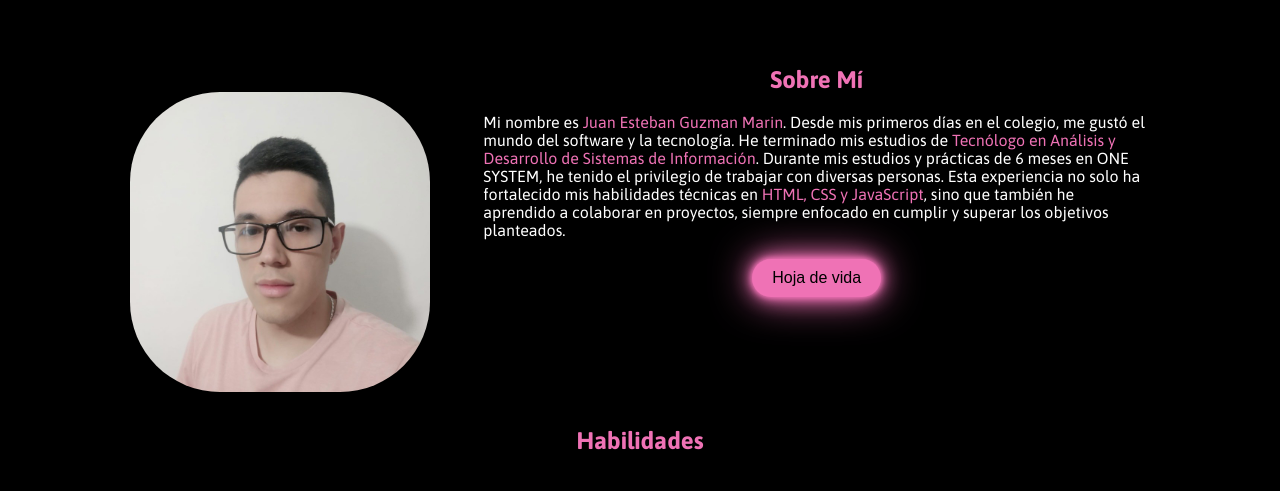
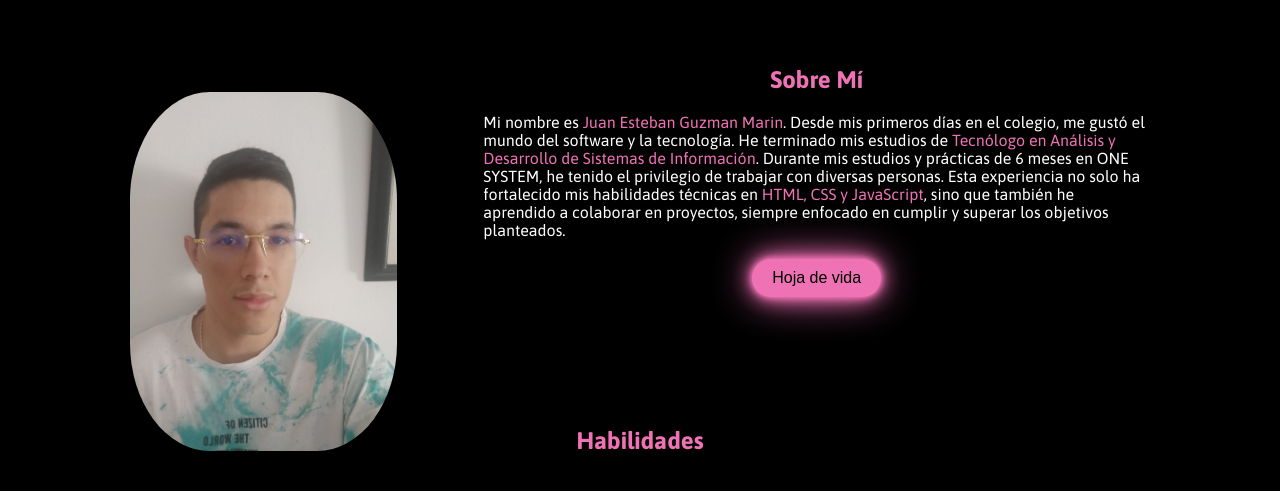
Before and after one commit to juanesteban122/Portafolio, a plain HTML site: page index.html in a window 1280 px wide. Shown: the part 64-555 px from the top of the page. Drawn offline with Linux system fonts and the light colour scheme.

Commit message:
se Cambio la imagen y su tamaño

```diff
--- a/index.html
+++ b/index.html
@@ -40,7 +40,7 @@
     <section class="sobre-mi" id="sobre__mi">
         <div class="contenido-sobre-mi">
             <div class="imagen">
-                <img src="img/foto.jpg" alt="Imagen de perfil" class="imagen-redonda">
+                <img src="img/foto1.png" alt="Imagen de perfil" class="imagen-redonda">
             </div>
             <div class="texto">
                 <h2 class="titulo">Sobre Mí</h2>
--- a/style.css
+++ b/style.css
@@ -147,7 +147,7 @@ button:hover {
 }
 
 .imagen img {
-    max-width: 100%;
+    max-width: 80%;
     height: auto;
 }
 
```
Also changed, not shown: img/foto.jpg (deleted), img/foto1.png (added).
